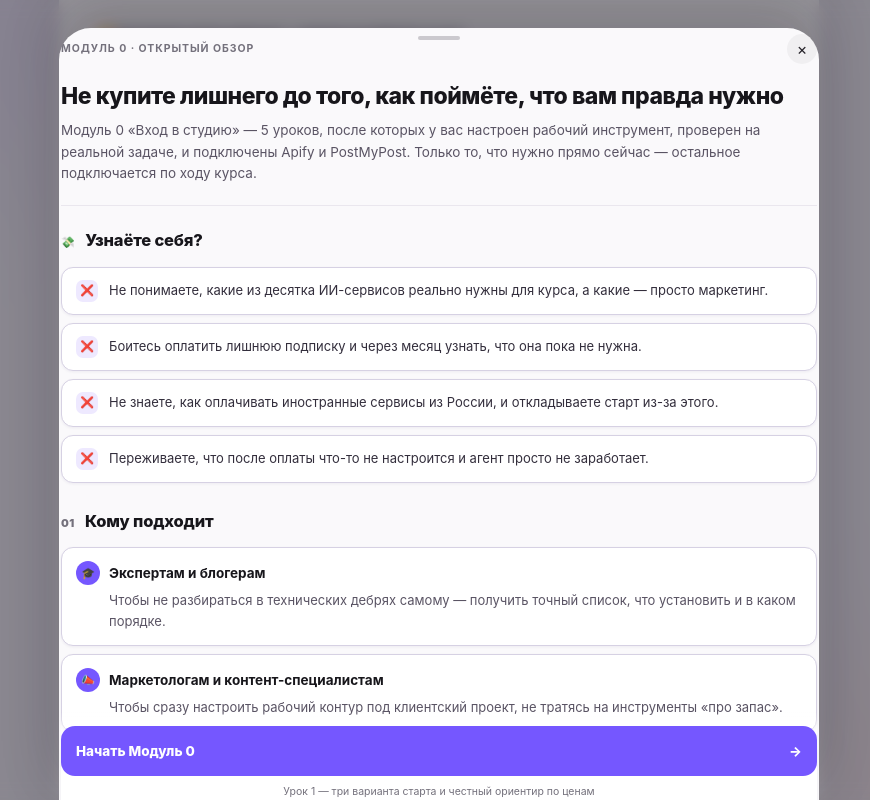
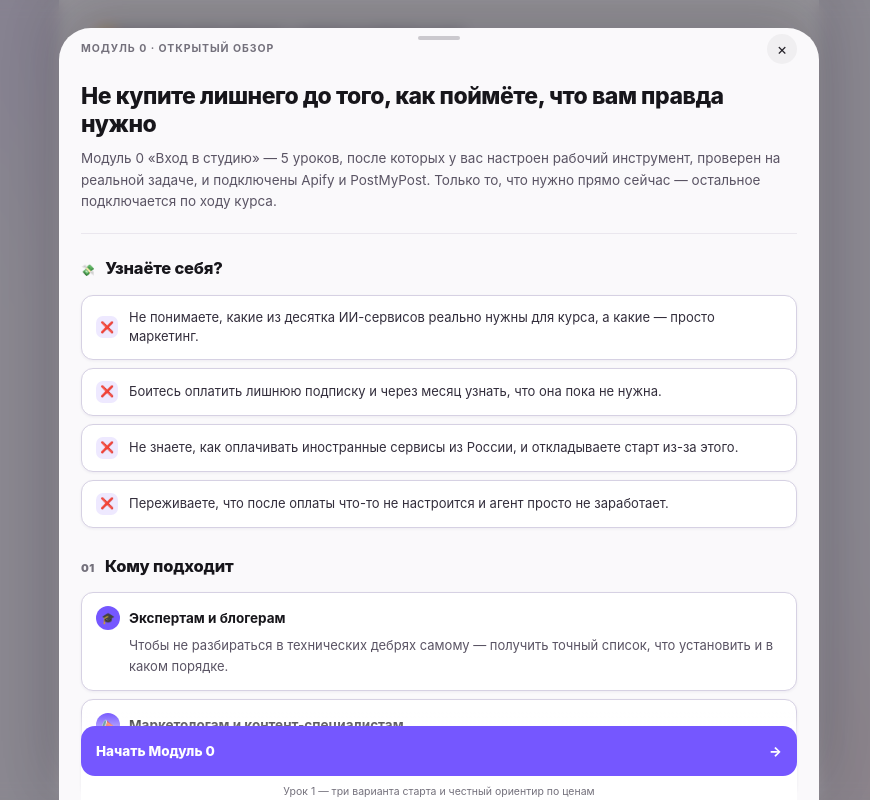
Before and after one commit to tasjakoroleva5942856-cpu/ai-content-studia, a Next.js app: page / in a window 1280 px wide. Both pictures are taken after a click on the button 640 px from the left and 1059 px from the top of the page. Shown: the part 659-1459 px from the top of the page, without its empty margins (201-1071 px from the left). Built offline with nearby package versions, Linux system fonts and the light colour scheme.

Commit message:
Fix module-preview screen having almost no side padding (2px -> 22px)

```diff
--- a/app/globals.css
+++ b/app/globals.css
@@ -421,7 +421,7 @@ button { font:inherit; }
 .closing-cta button:active { transform:scale(.96); }
 
 /* ===== Открытая страница-продажа модуля (см. app/components/ModulePreview.tsx) ===== */
-.module-preview { --preview-accent:var(--accent); --preview-accent-soft:#eee9ff; padding:6px 2px 0; }
+.module-preview { --preview-accent:var(--accent); --preview-accent-soft:#eee9ff; padding:6px 22px 0; }
 .module-preview.mod1 { --preview-accent:var(--m1-accent); --preview-accent-soft:var(--m1-accent-soft); }
 .module-preview.mod2 { --preview-accent:var(--m2-accent); --preview-accent-soft:var(--m2-accent-soft); }
 .module-preview.mod3 { --preview-accent:var(--m3-accent); --preview-accent-soft:var(--m3-accent-soft); }
```
